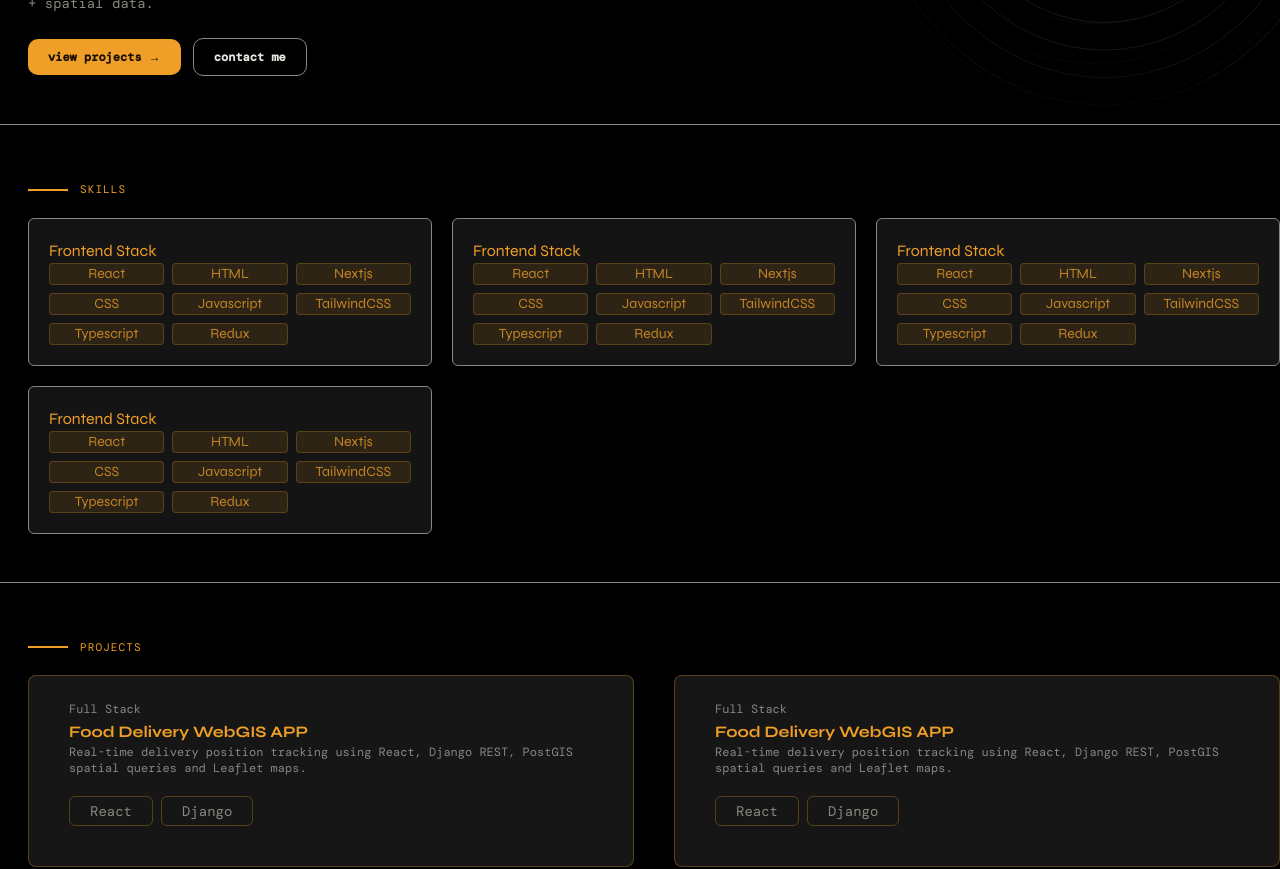
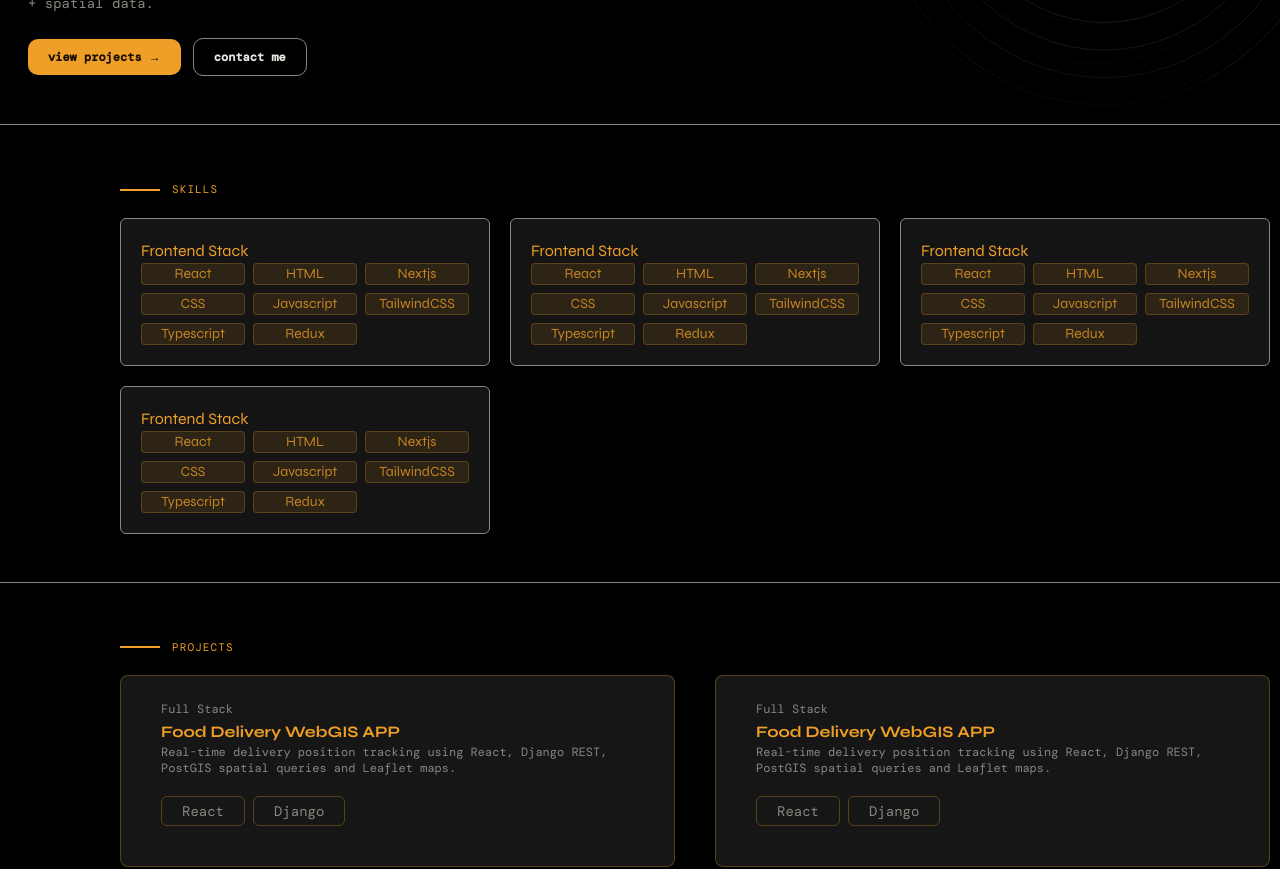
Before and after one commit to prabhatbhusal/Portfolio, a Next.js app: page / in a window 1280 px wide. Shown: the part 440-1309 px from the top of the page. Built offline with nearby package versions, Linux system fonts and the light colour scheme.

Commit message:
fixed some errors

```diff
--- a/src/app/globals.css
+++ b/src/app/globals.css
@@ -156,28 +156,25 @@
 }
 /* */
 .container {
-  padding-left: 1rem;      /* px-4 */
-       /* px-4 */
-  padding-top: 2.5rem;     /* pt-10 */
+  padding-left: 1rem;
+  padding-right: 10px;     /* ← add this */
+  padding-top: 2.5rem;
   padding-bottom: 2rem;
-      /* pb-8 */
 }
 
-/* sm: ≥ 640px */
 @media (min-width: 640px) {
   .container {
-    padding-left: 1.5rem;  /* sm:px-6 */
-
+    padding-left: 1.5rem;
+    padding-right: 10px;  /* ← add this */
   }
 }
 
-/* md: ≥ 768px */
 @media (min-width: 768px) {
   .container {
-    padding-left: 1.75rem;  /* md:px-7 */
-
-    padding-top: 3.5rem;    /* md:pt-14 */
-    padding-bottom: 3rem;   /* md:pb-12 */
+    padding-left: 7.5rem;
+    padding-right: 10px; /* ← add this */
+    padding-top: 3.5rem;
+    padding-bottom: 3rem;
   }
 }
 .greytext{
```
